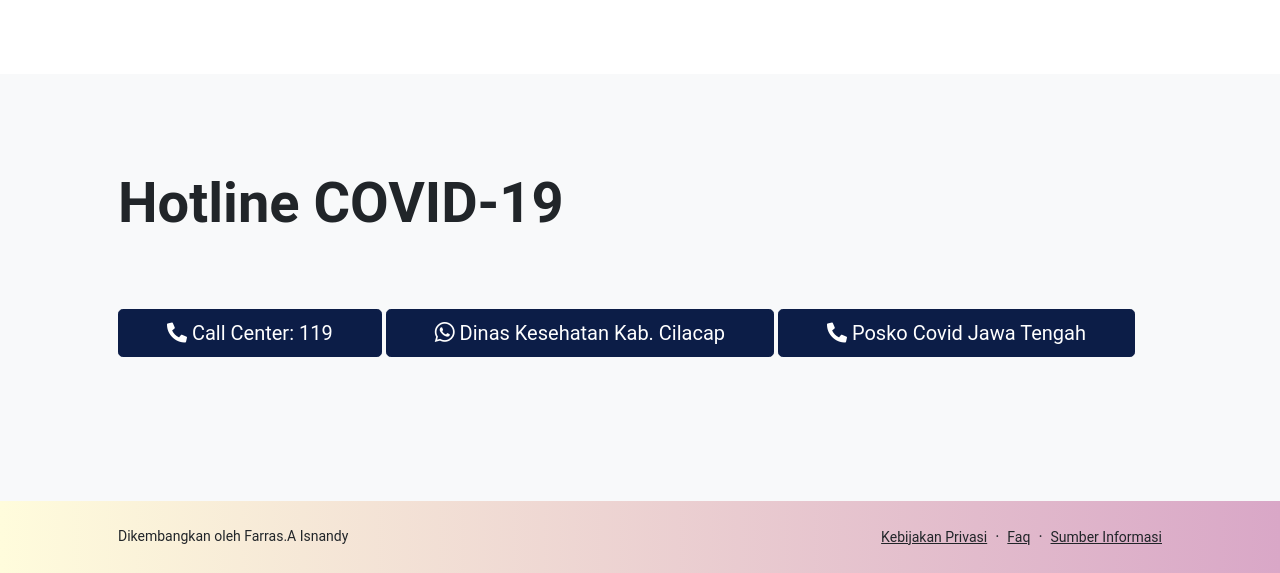
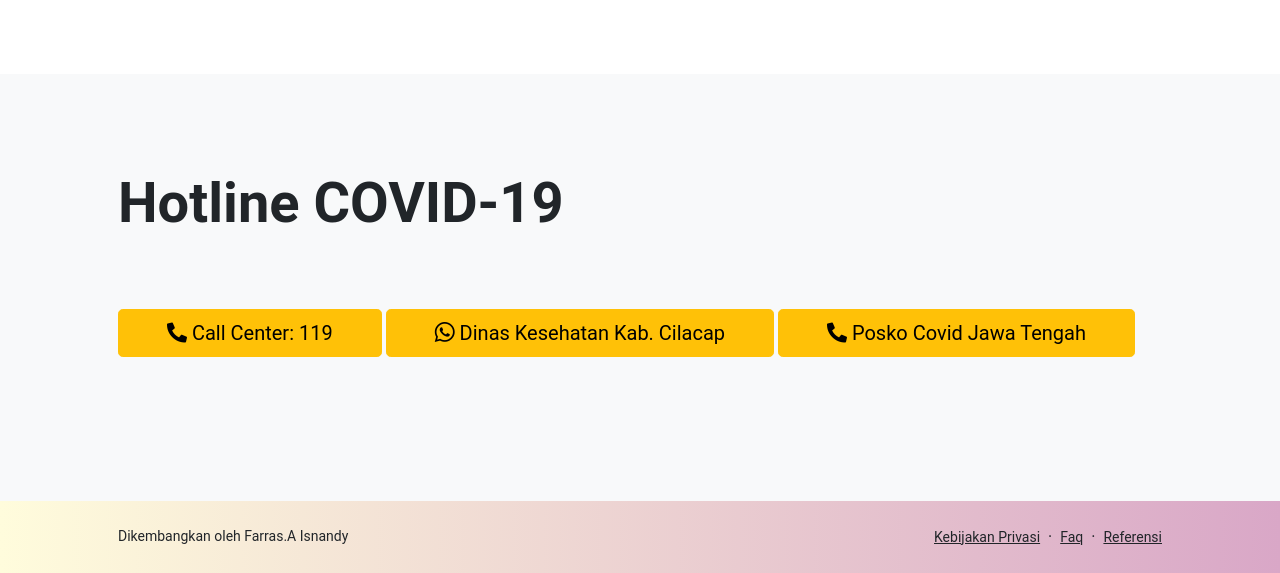
Before and after one commit to Farrasai/jagacilacap, a plain HTML site: page index.html in a window 1280 px wide. Shown: the part 2724-3297 px from the top of the page. Drawn offline with nearby package versions, Linux system fonts and the light colour scheme.

Commit message:
change color hotline & footer

```diff
--- a/index.html
+++ b/index.html
@@ -378,11 +378,11 @@
             </section>
             <section class="py-5 bg-light" id=hotline>
                 <div class="px-5 container my-5">
-                    <h2 class="mb-4 display-4 fw-bolder">Hotline COVID-19</h2><a
-                        class="mb-5 btn btn-lg btn-primary my-5 px-5" href=tel:119><i class="fas fa-phone-alt"></i> Call
-                        Center: 119</a> <a class="mb-5 btn btn-lg btn-primary my-5 px-5"
+                    <h2 class="mb-4 display-4 fw-bolder">Hotline COVID-19</h2>
+                    <a class="mb-5 btn btn-lg btn-warning my-5 px-5" href=tel:119><i class="fas fa-phone-alt"></i> Call
+                        Center: 119</a> <a class="mb-5 btn btn-lg btn-warning my-5 px-5"
                         href=https://wa.me/6282116666119><i class="bi bi-whatsapp"></i> Dinas Kesehatan Kab. Cilacap</a>
-                    <a class="mb-5 btn btn-lg btn-primary my-5 px-5" href=tel:08112622000><i
+                    <a class="mb-5 btn btn-lg btn-warning my-5 px-5" href=tel:08112622000><i
                             class="fas fa-phone-alt"></i> Posko Covid Jawa Tengah</a>
                 </div>
             </section>
@@ -394,8 +394,9 @@
                         </div>
                         <div class=col-auto><a class="text-dark small" href=kebijakan-privasi.html>Kebijakan Privasi</a>
                             <span class="text-dark mx-1">·</span> <a class="text-dark small" href=faq.html>Faq</a> <span
-                                class="text-dark mx-1">·</span> <a class="text-dark small" href=sumber.html>Sumber
-                                Informasi</a></div>
+                                class="text-dark mx-1">·</span> <a class="text-dark small"
+                                href=sumber.html>Referensi</a>
+                        </div>
                     </div>
                 </div>
             </footer>
```
